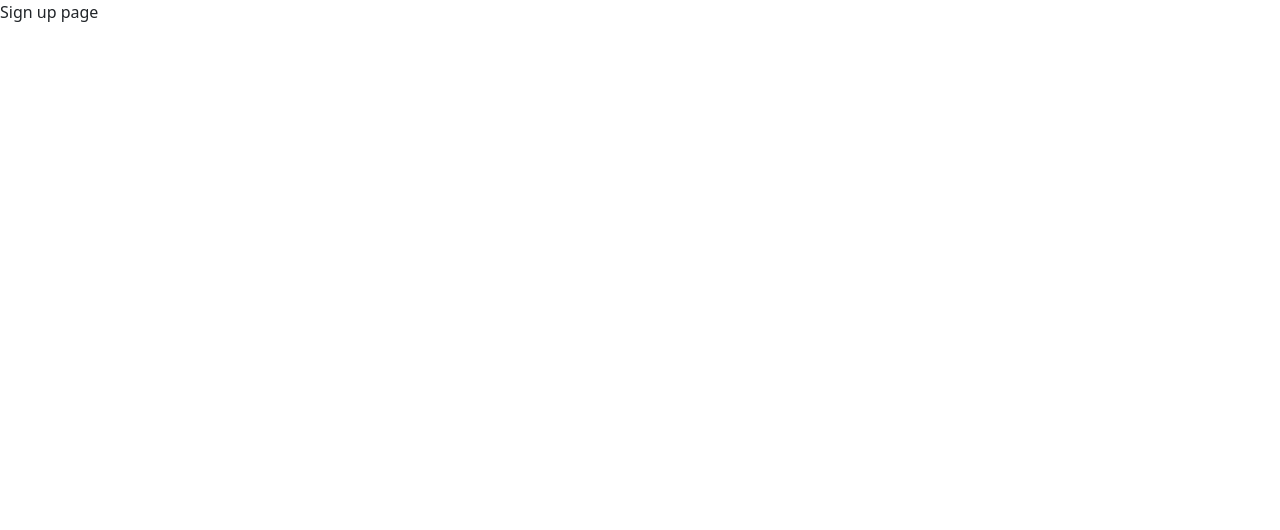
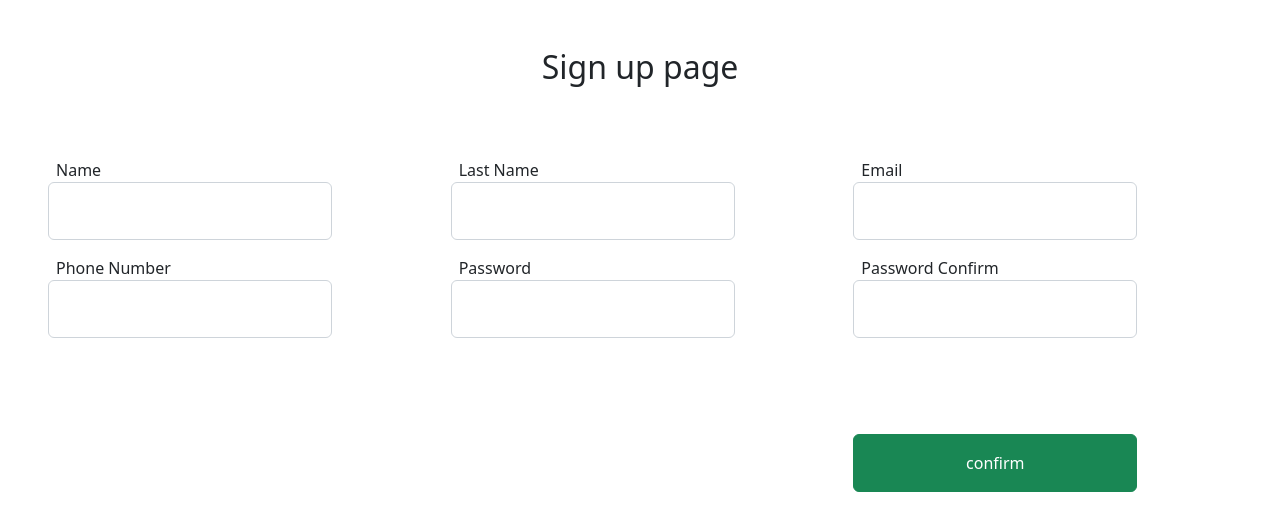
Before and after one commit to SarahMoradi/silo-store, a React (Create React App) app: page /sign-up in a window 1280 px wide. Shown: the top 530 px of the page. Built offline with nearby package versions, Linux system fonts and the light colour scheme.

Commit message:
completed formik and validation in sign up page

```diff
--- a/package.json
+++ b/package.json
@@ -6,6 +6,7 @@
     "@testing-library/jest-dom": "^5.16.5",
     "@testing-library/react": "^13.4.0",
     "@testing-library/user-event": "^13.5.0",
+    "axios": "^1.1.3",
     "bootstrap": "^5.2.1",
     "formik": "^2.2.9",
     "react": "^18.2.0",
--- a/src/common/index.js
+++ b/src/common/index.js
@@ -0,0 +1,22 @@
+import { Input as CustomInput } from 'reactstrap'
+
+const Input = ({ label, name, formik, type = 'text' }) => {
+  return (
+    <div className='formControl w-75 mt-3'>
+      <label htmlFor={name} className='text-end px-2'>
+        {label}
+      </label>
+      <CustomInput
+        className='p-3'
+        id={name}
+        type={type}
+        {...formik.getFieldProps(name)}
+        name={name}
+      />
+      {formik.errors[name] && formik.touched[name] && (
+        <div className='error'>{formik.errors[name]}</div>
+      )}
+    </div>
+  )
+}
+export default Input
--- a/src/components/Signup/Signup.js
+++ b/src/components/Signup/Signup.js
@@ -0,0 +1,100 @@
+import * as Yup from 'yup'
+
+import { Button, Col, Row } from 'reactstrap'
+
+import Input from '../../common'
+import { useFormik } from 'formik'
+
+const initialValues = {
+  name: '',
+  lastName: '',
+  email: '',
+  phoneNumber: '',
+  password: '',
+  confirmPassword: '',
+}
+
+const onSubmit = (values) => {
+  console.log(values)
+}
+
+const validationSchema = Yup.object({
+  name: Yup.string()
+    .required('Name is Required')
+    .min(3, 'Name length is not valid'),
+  lastName: Yup.string()
+    .required('Last name is Required')
+    .min(3, 'Last name length is not valid'),
+  email: Yup.string()
+    .email('Invalid email format')
+    .required(6, 'Email is required'),
+  phoneNumber: Yup.string()
+    .required('Phone number is required')
+    .matches(/^[0-9]{11}$/, 'Invalid phone number')
+    .nullable(),
+  password: Yup.string().required('Password is required'),
+  confirmPassword: Yup.string()
+    .required('Confirm password is required')
+    .oneOf([Yup.ref('password'), null], 'Password must match'),
+})
+
+const SignupForm = () => {
+  const formik = useFormik({
+    initialValues,
+    onSubmit,
+    validationSchema,
+    validateOnMount: true,
+  })
+
+  return (
+    <>
+      <form onSubmit={formik.handleSubmit} className='mx-5'>
+        <Row md='12'>
+          <Col md='4'>
+            <Input formik={formik} name='name' label='Name' />
+          </Col>
+          <Col md='4'>
+            <Input formik={formik} name='lastName' label='Last Name' />
+          </Col>
+          <Col md='4'>
+            <Input formik={formik} name='email' label='Email' type='email' />
+          </Col>
+          <Col md='4'>
+            <Input
+              formik={formik}
+              name='phoneNumber'
+              label='Phone Number'
+              type='tel'
+            />
+          </Col>
+          <Col md='4'>
+            <Input
+              formik={formik}
+              name='password'
+              label='Password'
+              type='password'
+            />
+          </Col>
+          <Col md='4'>
+            <Input
+              formik={formik}
+              name='confirmPassword'
+              label='Password Confirm'
+              type='password'
+            />
+          </Col>
+        </Row>
+        <Row className='d-flex justify-content-end mt-5'>
+          <Col md='4'></Col>
+          <Col md='4'></Col>
+          <Col md='4'>
+            <Button className='w-75 mt-5 p-3' color='success'>
+              confirm
+            </Button>
+          </Col>
+        </Row>
+      </form>
+    </>
+  )
+}
+export default SignupForm
--- a/src/pages/SignupPage.js
+++ b/src/pages/SignupPage.js
@@ -1,4 +1,15 @@
+import SignupForm from '../components/Signup/Signup'
+
 const SignUp = () => {
-  return <>Sign up page</>
+  return (
+    <>
+      <div className='d-flex justify-content-center align-items-center my-5'>
+        <h2>
+        Sign up page
+        </h2>
+      </div>
+      <SignupForm />
+    </>
+  )
 }
 export default SignUp
```
Also changed, not shown: 1 other file (tests, documents, lock files or other folders).
